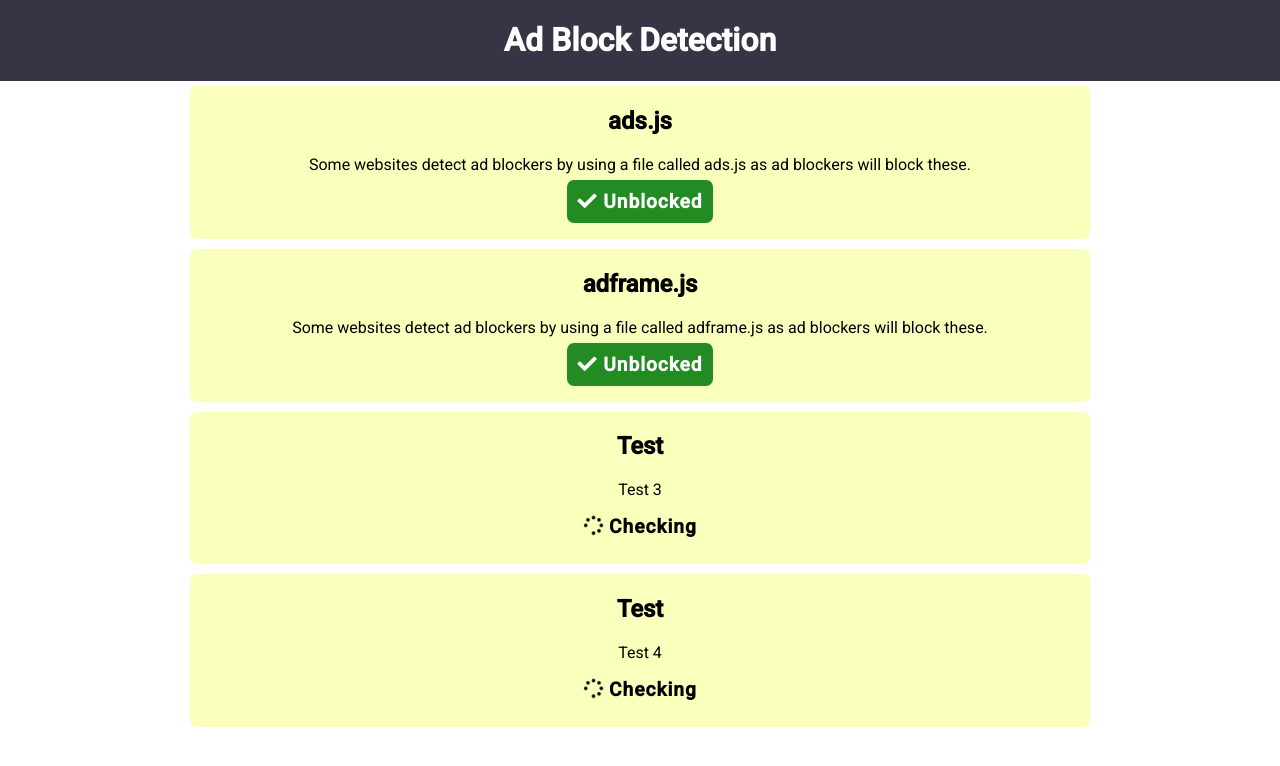
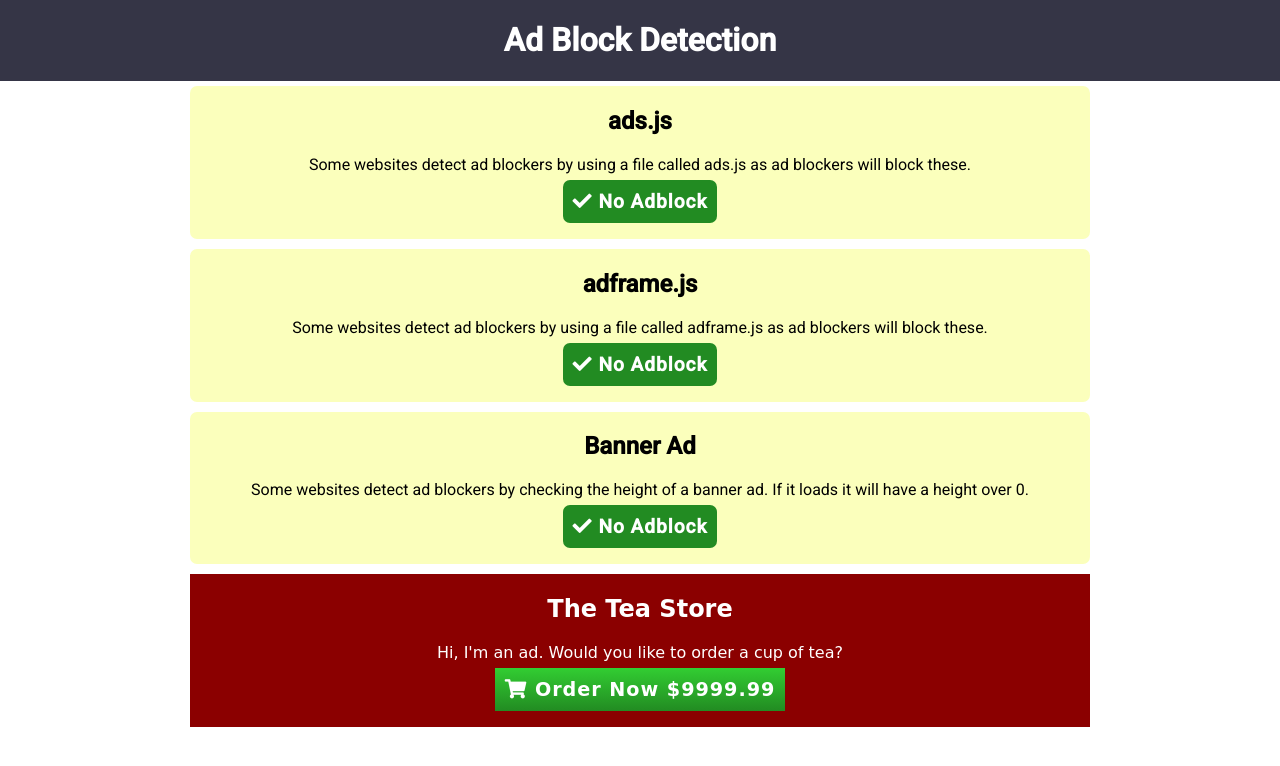
Before and after one commit to HumanGamer/AdblockDetectionTest, a PHP site: page / in a window 1280 px wide. Shown: the top 766 px of the page. Run offline with PHP 8.4, Linux system fonts and the light colour scheme; some libraries are stand-ins or nearby versions.

Commit message:
Banner Ad Test and example ad

```diff
--- a/css/base.css
+++ b/css/base.css
@@ -68,8 +68,3 @@ body {
     background: forestgreen;
     color: white !important;
 }
-
-
-/*h1 h2 h3 h4 h5 h6 {
-
-}*/
--- /dev/null
+++ b/css/examplead.css
@@ -0,0 +1,50 @@
+/* Example Ad CSS */
+
+.adtext {
+    text-decoration: none;
+    color: white;
+}
+
+#adTester {
+    background-color: transparent;
+    height: 1px;
+    width: 1px;
+}
+
+.adexample {
+    text-align: center;
+    padding-bottom: 25px;
+}
+
+.adexample > span {
+    padding: 10px;
+    color: black;
+    font-size: 1.2em;
+    font-weight: bold;
+    letter-spacing: 0.05em;
+    -webkit-transition: background-color 1000ms linear;
+    -ms-transition: background-color 1000ms linear;
+    transition: background-color 1000ms linear;
+}
+
+.ad-button-green {
+    background: linear-gradient(limegreen, forestgreen);
+    background: -moz-linear-gradient(limegreen, forestgreen);
+    background: -webkit-linear-gradient(limegreen, forestgreen);
+    color: white !important;
+}
+
+.blockForAd {
+    background: #fbffbc;
+    padding: 1px 10px;
+    --width: 900px;
+    margin: 5px calc((100vw - var(--width)) / 2);
+    text-align: center;
+    font-family: "Comic Sans MS";
+}
+
+@media only screen and (max-width: 1000px) {
+    .blockForAd {
+        --width: 90vw;
+    }
+}
--- a/index.php
+++ b/index.php
@@ -4,6 +4,10 @@
     <meta charset="UTF-8">
     <title>AdBlock Detection Test</title>
     <link rel="stylesheet" type="text/css" href="./css/base.css?v=1" />
+
+    <!-- Example Ad -->
+    <link rel="stylesheet" type="text/css" href="./css/examplead.css?v=1" />
+
     <meta name="viewport" content="width=device-width, initial-scale=1.0">
     <link rel="stylesheet" href="https://use.fontawesome.com/releases/v5.8.2/css/all.css" integrity="sha384-oS3vJWv+0UjzBfQzYUhtDYW+Pj2yciDJxpsK1OYPAYjqT085Qq/1cq5FLXAZQ7Ay" crossorigin="anonymous">
 </head>
@@ -36,19 +40,22 @@
             </div>
             <div class="row">
                 <div class="block">
-                    <h2>Test</h2>
-                    <p>Test 3</p>
+                    <h2>Banner Ad</h2>
+                    <p>Some websites detect ad blockers by checking the height of a banner ad. If it loads it will have a height over 0.</p>
                     <div class="adtest">
                         <span id="adtest3"><i class="fas fa-spinner fa-pulse"></i>&nbsp;Checking</span>
                     </div>
                 </div>
             </div>
-            <div class="row">
-                <div class="block">
-                    <h2>Test</h2>
-                    <p>Test 4</p>
-                    <div class="adtest">
-                        <span id="adtest4"><i class="fas fa-spinner fa-pulse"></i>&nbsp;Checking</span>
+
+            <!-- Example Ad -->
+            <div class="adBanner">
+                <div style="background: darkred; color: white;" class="blockForAd">
+                    <h2>The Tea Store</h2>
+                    <p>Hi, I'm an ad. Would you like to order a cup of tea?</p>
+
+                    <div class="adexample">
+                        <span class="ad-button-green"><a class="adtext" href="https://www.youtube.com/watch?v=6n3pFFPSlW4"><i class="fas fa-shopping-cart"></i>&nbsp;Order Now $9999.99</a></span>
                     </div>
                 </div>
             </div>
@@ -58,6 +65,9 @@
 
     </footer>
 
+    <!-- Banner Ad Tester -->
+    <div id="wrapfabtest"><div class="adBanner" id="adTester"></div></div>
+
     <script src="./js/ads.js" type="text/javascript"></script>
     <script type="text/javascript">var adblock = true;</script>
     <script src="./js/adframe.js" type="text/javascript"></script>
--- a/js/base.js
+++ b/js/base.js
@@ -26,24 +26,34 @@ function removeClass(el, className)
 
 function testAdBlock()
 {
+    var detected = "<i class='fas fa-times-circle'></i>&nbsp;Adblock Detected";
+    var notdetected = "<i class='fas fa-check'></i>&nbsp;No Adblock";
+
     var adel1 = document.getElementById('adtest1');
-
     if (document.getElementById('0Wna5W3mpo')) {
-        adel1.innerHTML = "<i class='fas fa-check'></i>&nbsp;Unblocked";
+        adel1.innerHTML = notdetected;
         addClass(adel1, "button-green");
     } else {
-        adel1.innerHTML = "<i class='fas fa-times-circle'></i>&nbsp;Blocked";
+        adel1.innerHTML = detected;
         addClass(adel1, "button-red");
     }
 
     var adel2 = document.getElementById('adtest2');
-
     if (!adblock) {
-        adel2.innerHTML = "<i class='fas fa-check'></i>&nbsp;Unblocked";
+        adel2.innerHTML = notdetected;
         addClass(adel2, "button-green");
     } else {
-        adel2.innerHTML = "<i class='fas fa-times-circle'></i>&nbsp;Blocked";
+        adel2.innerHTML = detected;
         addClass(adel2, "button-red");
+    }
+
+    var adel3 = document.getElementById('adtest3');
+    if (document.getElementById("wrapfabtest").clientHeight > 0) {
+        adel3.innerHTML = notdetected;
+        addClass(adel3, "button-green");
+    } else {
+        adel3.innerHTML = detected;
+        addClass(adel3, "button-red");
     }
 }
 
```
